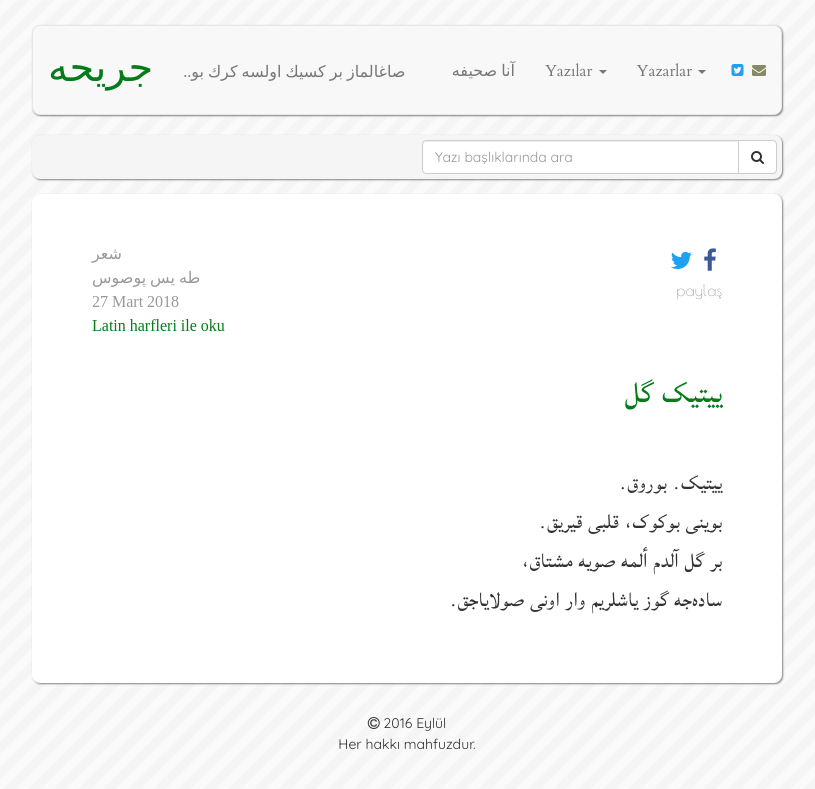
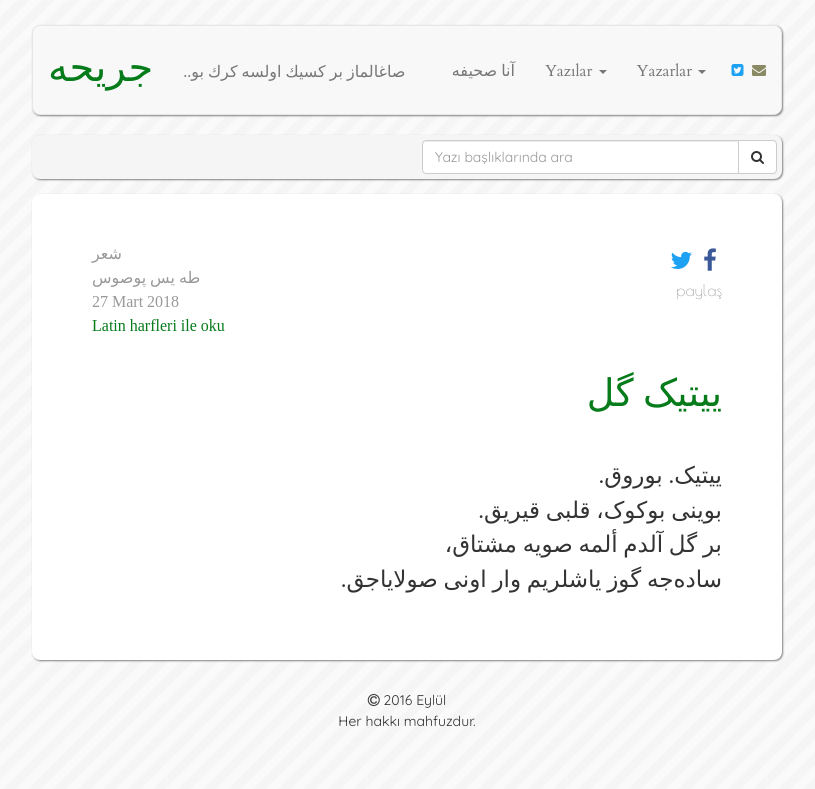
Before and after one commit to muhammedaydogdu/muhammedaydogdu.github.io, a Jekyll site: the page built from _posts/2018-03-27-yitik-gul-os.md, in a window 1280 px wide. Shown: the top 789 px of the page, without its empty margins (233-1048 px from the left). Built offline with Jekyll 4.4.1, drawn with Linux system fonts in a browser that asks for light colours; some web fonts are replaced.

Commit message:
Update style.css

```diff
--- a/css/style.css
+++ b/css/style.css
@@ -126,11 +126,11 @@ nav li a.social {
 }
 
 .os-text {
-  font-family: 'Lateef', cursive;
+  font-family: 'Mirza', cursive;
 }
 
 .container .jumbotron .os-text p {
-  font-size: 26px;
+  font-size: 23px;
 }
 
 .container .jumbotron h2.os-text {
```
